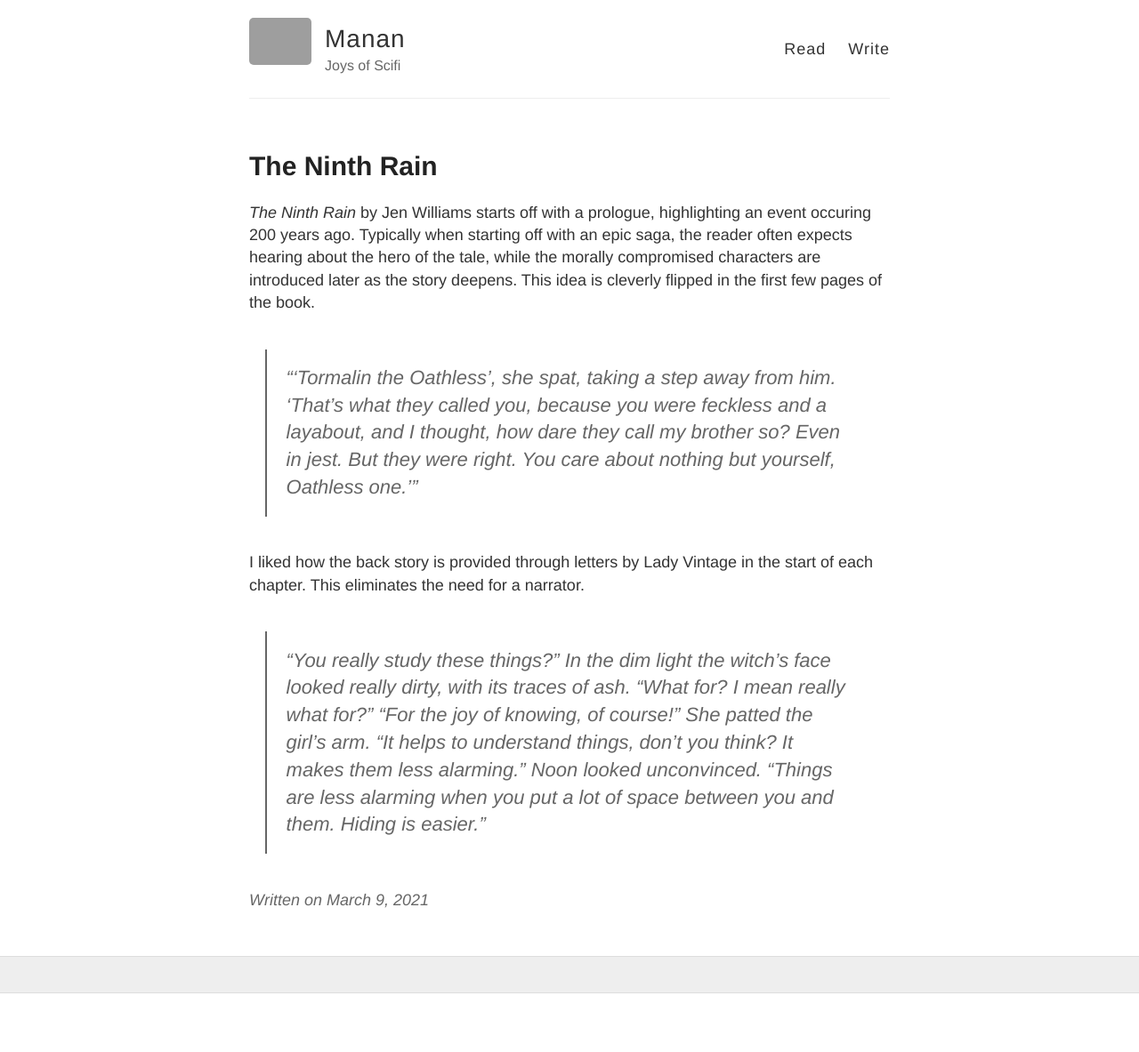
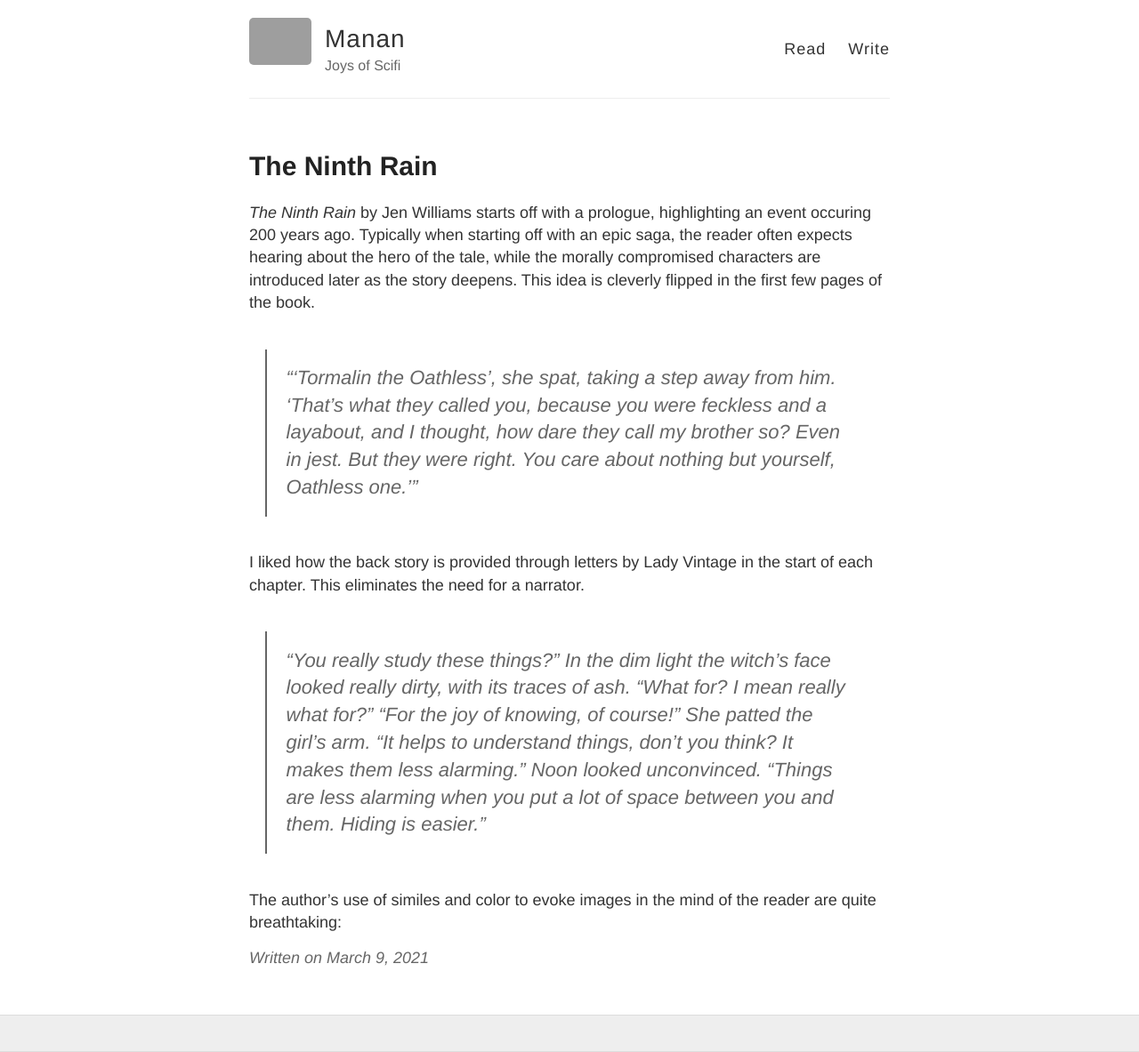
Before and after one commit to MLbyML/Addons, a Jekyll site: the page built from _posts/2021-03-09-The-Ninth-Rain.md, in a window 1280 px wide. Shown: the whole page at 89% size. Built offline with Jekyll 4.4.1, drawn with Linux system fonts in a browser that asks for light colours; a script that is not in the unit is left out; comment, search, counter and statistics services are not loaded; before the commit the page ends 1117 px from its top, so only the background shows below that; grey boxes are pictures that could not be loaded.

Commit message:
update post

```diff
--- a/_posts/2021-03-09-The-Ninth-Rain.md
+++ b/_posts/2021-03-09-The-Ninth-Rain.md
@@ -17,3 +17,5 @@ I liked how the back story is provided through letters by Lady Vintage in the st
 > "You really study these things?" In the dim light the witch's face looked really dirty, with its traces of ash. "What for? I mean really what for?"
 "For the joy of knowing, of course!" She patted the girl's arm. "It helps to understand things, don't you think? It makes them less alarming."
 Noon looked unconvinced. "Things are less *alarming* when you put a lot of space between you and them. Hiding is easier."
+
+The author's use of similes and color to evoke images in the mind of the reader are quite breathtaking:
```
